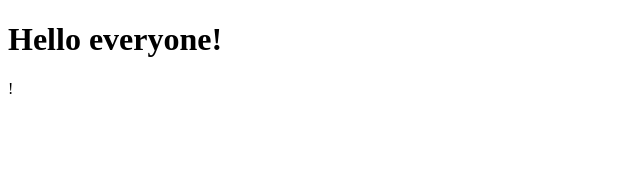
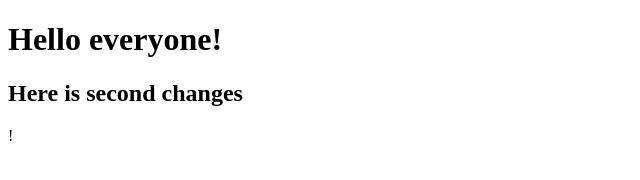
Before and after one commit to Aleksandr-Levchenko/Tutorial, a plain HTML site: page index.html in a window 1280 px wide. Shown: the whole page, without its empty margins (0-640 px from the left). Drawn offline with Linux system fonts and the light colour scheme.

Commit message:
Update index.html

```diff
--- a/index.html
+++ b/index.html
@@ -8,5 +8,6 @@
 </head>
 <body>
     <h1>Hello everyone!</h1>
+    <h2>Here is second changes</h2>
 </body>
 </html>!
```
